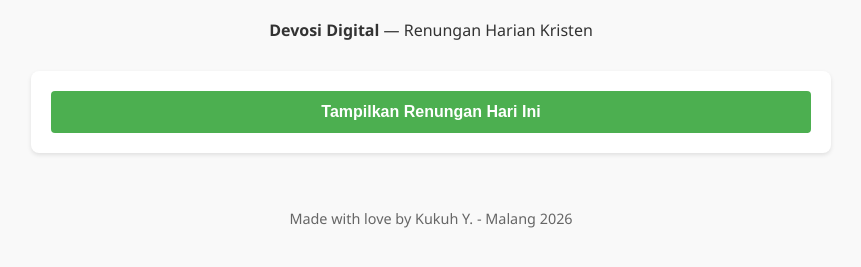
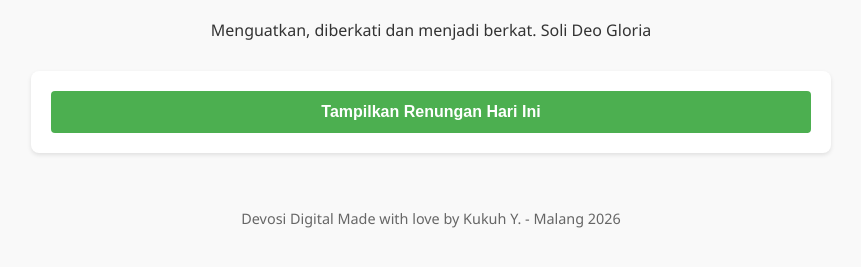
Before and after one commit to kukuhyudhistiro/devosital, a website: page public/index.html in a window 1280 px wide. Shown: the part 87-354 px from the top of the page, without its empty margins (209-1070 px from the left). Drawn offline with Linux system fonts and the light colour scheme.

```diff
--- a/public/index.html
+++ b/public/index.html
@@ -23,7 +23,7 @@
 
     <div class="header">
         <h1>Devosital</h1>
-        <p><strong>Devosi Digital</strong> — Renungan Harian Kristen</p>
+        <p>Menguatkan, diberkati dan menjadi berkat. Soli Deo Gloria</p>
     </div>
 
     <div class="control-panel">
@@ -80,6 +80,6 @@
         }
     </script>
 
-    <footer class="footer">Made with love by Kukuh Y. - Malang 2026</footer>
+    <footer class="footer">Devosi Digital Made with love by Kukuh Y. - Malang 2026</footer>
 </body>
 </html>
```
